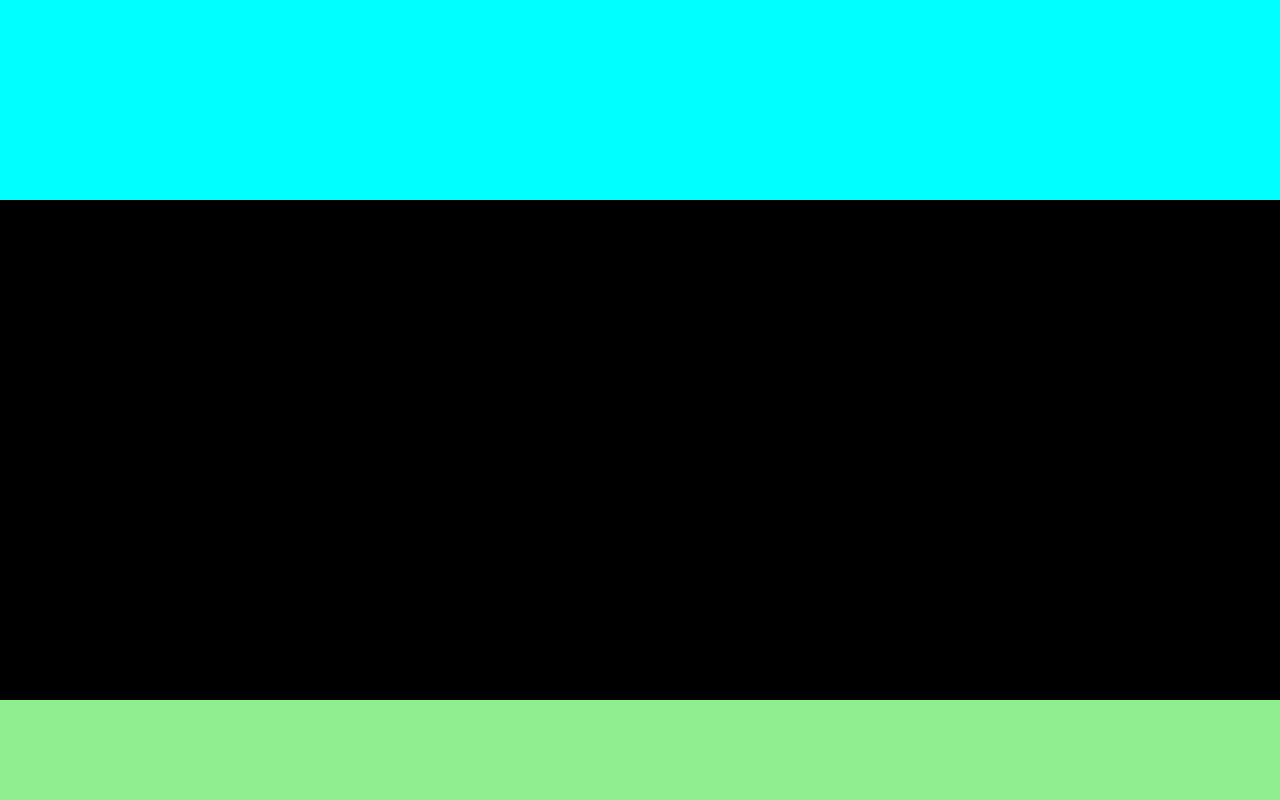
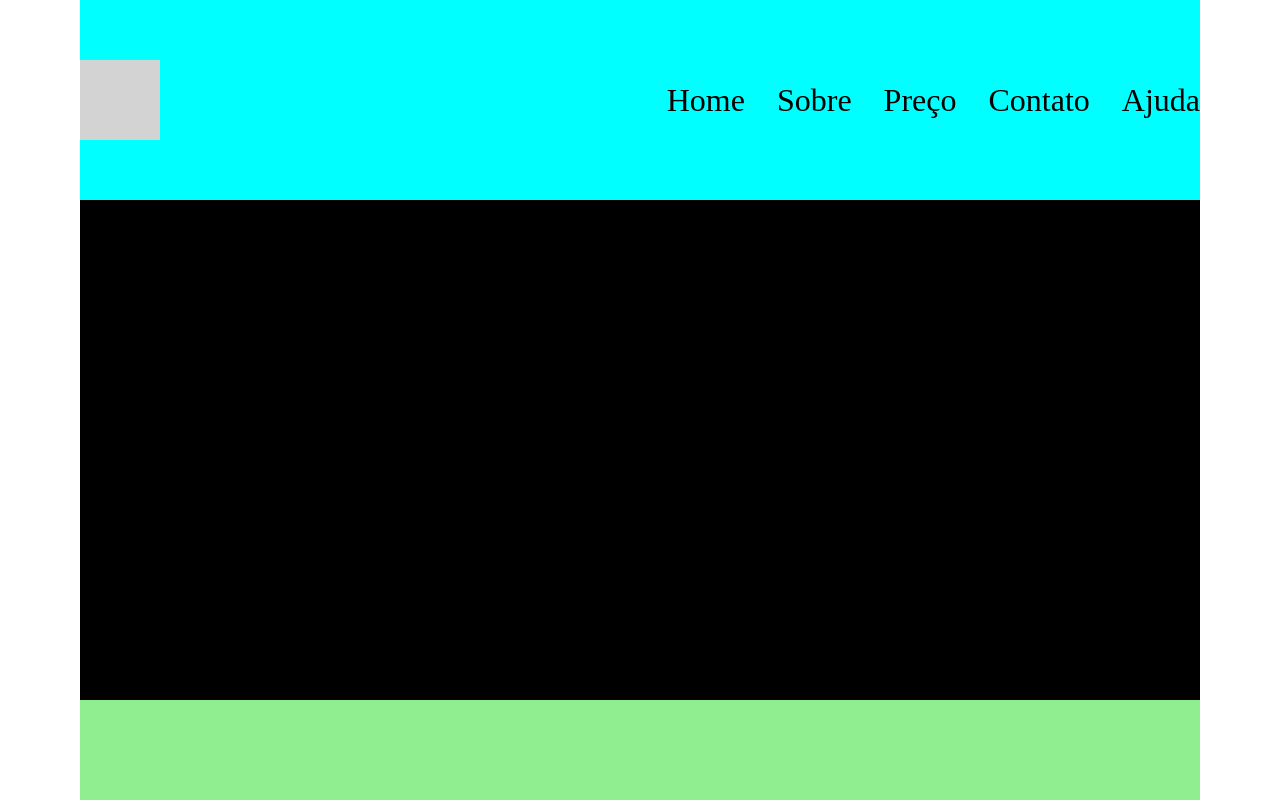
Before and after one commit to Pedrohenrique1309/layout-bb, a plain HTML site: page index.html in a window 1280 px wide. Drawn offline with Linux system fonts and the light colour scheme.

Commit message:
reader estilizado

```diff
--- a/index.html
+++ b/index.html
@@ -8,7 +8,19 @@
     <title>Layout</title>
 </head>
 <body>
-    <header></header>
+    <header>
+        <div class="logo"></div>
+        <div class="menu">
+            <ul>
+                <li><a href="#">Home</a></li>
+                <li><a href="#">Sobre</a></li>
+                <li><a href="#">Preço</a></li>
+                <li><a href="#">Contato</a></li>
+                <li><a href="#">Ajuda</a></li>
+            </ul>
+        </div>
+
+    </header>
     <main></main>
     <footer></footer>
 </body>
--- a/style.css
+++ b/style.css
@@ -18,12 +18,27 @@ body{
     height: 100vh;
     display: flex;
     flex-direction: column;
+    padding-inline: 80px;
 }
 
 header{
     height: 200px;
     background-color: aqua;
+    display: flex;
+    justify-content: space-between;
+    align-items: center;
+}
 
+.logo{
+    height: 80px;
+    width: 80px;
+    background-color: lightgrey;
+}
+
+.menu ul{
+    display: flex;
+    gap:32px;
+    font-size: 32px;
 }
 
 main{
@@ -36,4 +51,6 @@ footer{
     background-color: lightgreen;
 }
 
+
+
 /*FIM DO RESET*/
```
